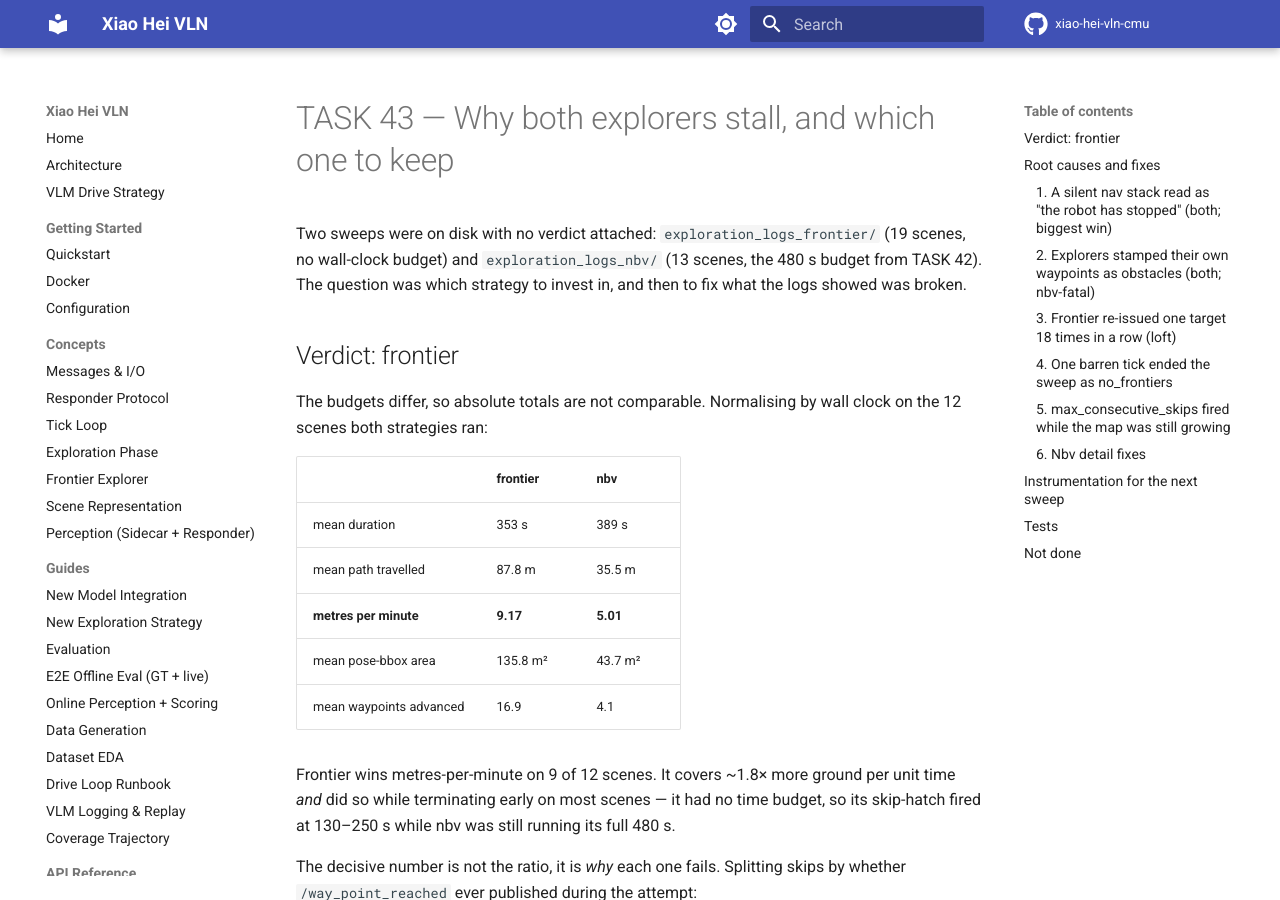
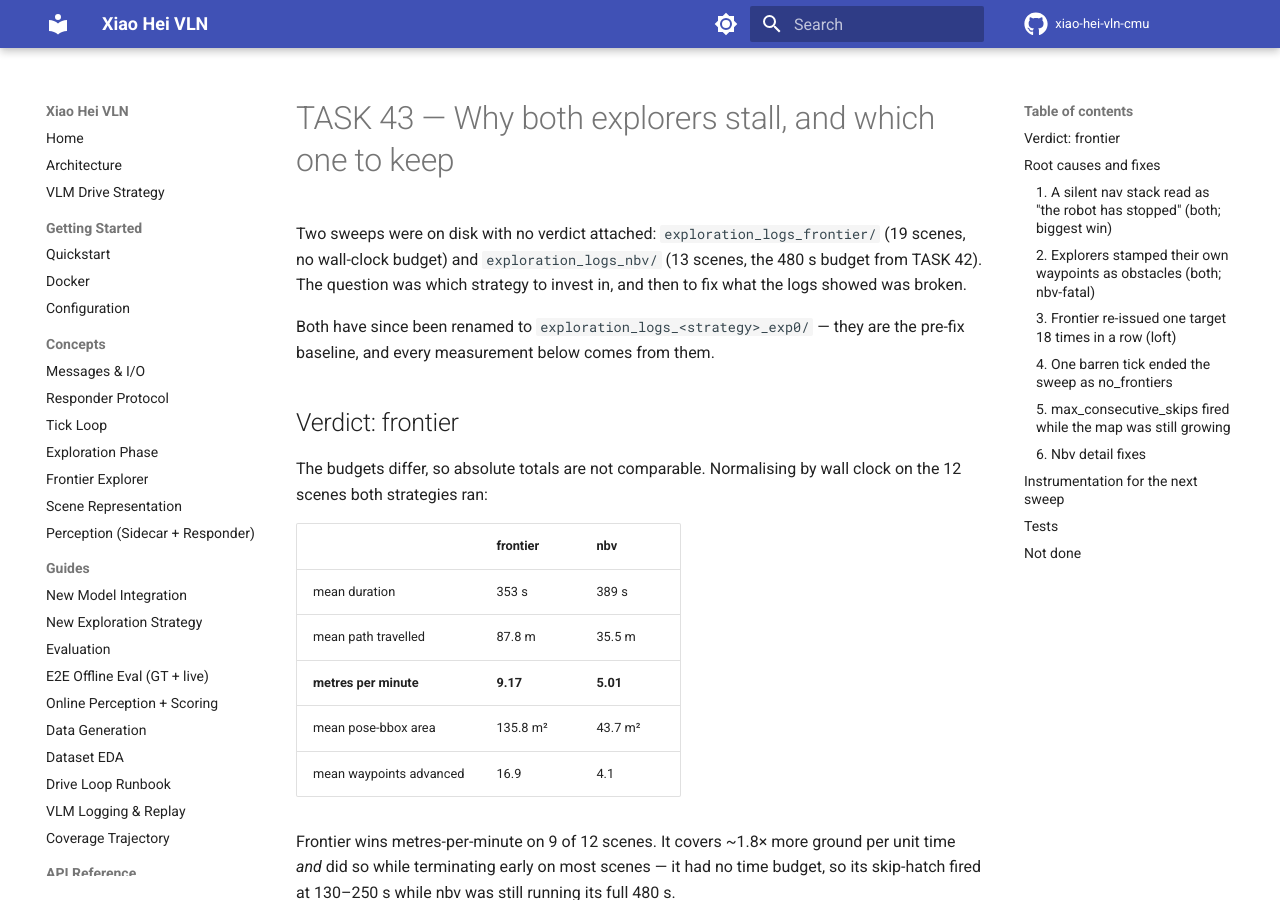
Before and after one commit to ginlov/xiao-hei-vln-cmu, an MkDocs documentation site: the page built from docs/tasks/TASK 43 - Why both explorers stall, and which one to keep.md, in a window 1280 px wide and 900 px high. Built offline with MkDocs 1.6.1 and Material for MkDocs 9.7.7, drawn with Linux system fonts in a browser that asks for light colours; comment, search, counter and statistics services are not loaded.

Commit message:
docs(exploration): note the baseline sweeps are now *_exp0
Renamed on disk to keep the pre-fix runs distinct from the sweep that follows.

Co-Authored-By: Claude Opus 5 <noreply@anthropic.com>

```diff
--- a/docs/tasks/TASK 43 - Why both explorers stall, and which one to keep.md
+++ b/docs/tasks/TASK 43 - Why both explorers stall, and which one to keep.md
@@ -4,6 +4,9 @@ Two sweeps were on disk with no verdict attached: `exploration_logs_frontier/`
 (19 scenes, no wall-clock budget) and `exploration_logs_nbv/` (13 scenes, the
 480 s budget from TASK 42). The question was which strategy to invest in, and
 then to fix what the logs showed was broken.
+
+Both have since been renamed to `exploration_logs_<strategy>_exp0/` — they are
+the pre-fix baseline, and every measurement below comes from them.
 
 ## Verdict: frontier
 
```
